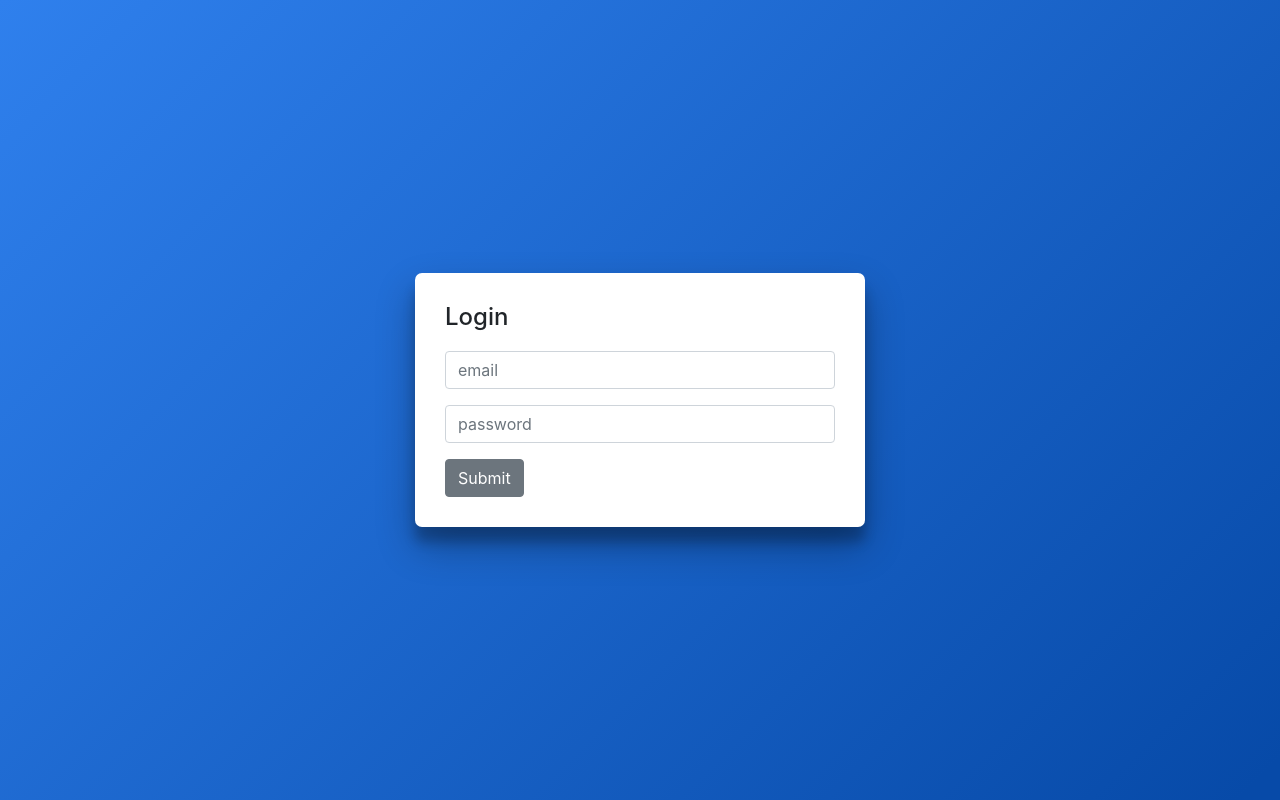
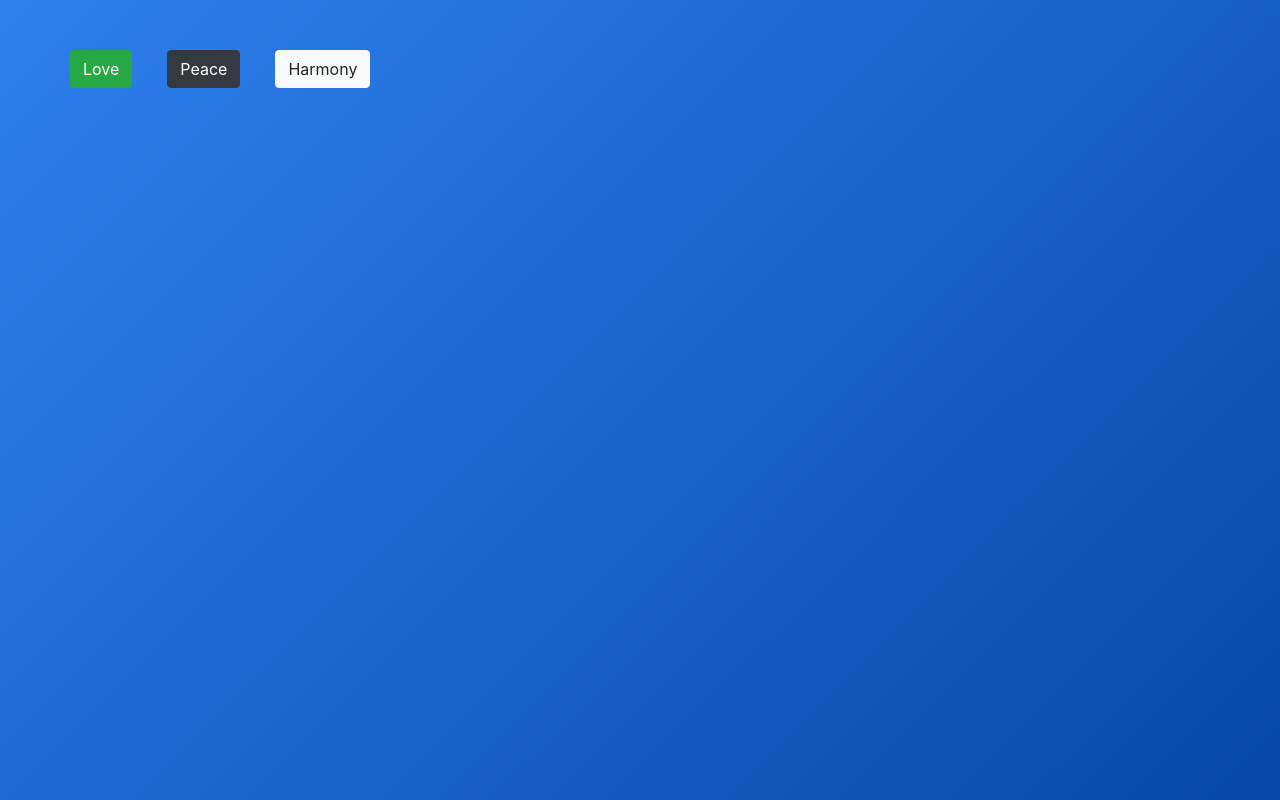
Before and after one commit to essentialism-2-bw/essentialism, a React (Create React App) app: page /dashboard in a window 1280 px wide. Built offline with nearby package versions, Linux system fonts and the light colour scheme.

Commit message:
added start to dashboard as well as top value modals

```diff
--- a/src/App.js
+++ b/src/App.js
@@ -5,6 +5,7 @@ import Auth from "./components/Auth";
 import InitialValues from "./components/InitialValues";
 import TopValues from "./components/TopValues";
 import Descriptions from "./components/Descriptions";
+import Dashboard from "./components/Dashboard";
 import "./App.css";
 
 function App() {
@@ -19,6 +20,27 @@ function App() {
     setValues([...list]);
   }
 
+  const placeholderList = [
+    {
+      value: "Love",
+      color: "success",
+      description:
+        "Lorem ipsum dolor sit amet, consectetur adipiscing elit, sed do eiusmod tempor incididunt ut labore et dolore magna aliqua. Ut enim ad minim veniam, quis nostrud exercitation ullamco laboris nisi ut aliquip ex ea commodo consequat. Duis aute irure dolor in reprehenderit in voluptate velit esse cillum dolore eu fugiat nulla pariatur. Excepteur sint occaecat cupidatat non proident, sunt in culpa qui officia deserunt mollit anim id est laborum."
+    },
+    {
+      value: "Peace",
+      color: "dark",
+      description:
+        "Lorem ipsum dolor sit amet, consectetur adipiscing elit, sed do eiusmod tempor incididunt ut labore et dolore magna aliqua. Ut enim ad minim veniam, quis nostrud exercitation ullamco laboris nisi ut aliquip ex ea commodo consequat. Duis aute irure dolor in reprehenderit in voluptate velit esse cillum dolore eu fugiat nulla pariatur. Excepteur sint occaecat cupidatat non proident, sunt in culpa qui officia deserunt mollit anim id est laborum."
+    },
+    {
+      value: "Harmony",
+      color: "light",
+      description:
+        "Lorem ipsum dolor sit amet, consectetur adipiscing elit, sed do eiusmod tempor incididunt ut labore et dolore magna aliqua. Ut enim ad minim veniam, quis nostrud exercitation ullamco laboris nisi ut aliquip ex ea commodo consequat. Duis aute irure dolor in reprehenderit in voluptate velit esse cillum dolore eu fugiat nulla pariatur. Excepteur sint occaecat cupidatat non proident, sunt in culpa qui officia deserunt mollit anim id est laborum."
+    }
+  ];
+
   return (
     <div
       style={{
@@ -29,13 +51,15 @@ function App() {
     )`,
         minHeight: "100vh",
         display: "flex",
-        alignItems: "center",
         justifyContent: "center",
         paddingTop: "50px"
       }}
     >
       <Router>
         <Switch>
+          <Route path="/dashboard">
+            <Dashboard valueList={placeholderList} />
+          </Route>
           <Route path="/onboarding/descriptions">
             <Descriptions valueList={values} />
           </Route>
--- a/src/components/Auth.js
+++ b/src/components/Auth.js
@@ -22,7 +22,8 @@ function Auth() {
         marginTop: "-50px",
         backgroundColor: "#fff",
         borderRadius: "7px",
-        boxShadow: "0 19px 38px rgba(0,0,0,0.30), 0 15px 12px rgba(0,0,0,0.22)"
+        boxShadow: "0 19px 38px rgba(0,0,0,0.30), 0 15px 12px rgba(0,0,0,0.22)",
+        alignSelf: "center"
       }}
     >
       <h4 style={{ margin: "0 0 20px" }}>Login</h4>
--- /dev/null
+++ b/src/components/Dashboard.js
@@ -0,0 +1,37 @@
+import React from "react";
+import { useEffect, useState } from "react";
+import {
+  Button,
+  Form,
+  Badge,
+  Container,
+  Row,
+  Col,
+  UncontrolledCollapse,
+  CardBody,
+  Card
+} from "reactstrap";
+import TopValueBtn from "./TopValueBtn";
+
+function Dashboard(props) {
+  const [values] = useState(props.valueList);
+  const [selected, setSelected] = useState([]);
+
+  return (
+    <Container>
+      <Row>
+        {props.valueList.map(value => {
+          return (
+            <TopValueBtn
+              value={value.value}
+              color={value.color}
+              description={value.description}
+            />
+          );
+        })}
+      </Row>
+    </Container>
+  );
+}
+
+export default Dashboard;
--- a/src/components/Descriptions.js
+++ b/src/components/Descriptions.js
@@ -2,7 +2,16 @@ import React from "react";
 import { useEffect, useState } from "react";
 import { Link } from "react-router-dom";
 import { useForm } from "react-hook-form";
-import { Button, Form, FormGroup, Badge, Input } from "reactstrap";
+import {
+  Button,
+  Form,
+  FormGroup,
+  Badge,
+  Input,
+  Container,
+  Row,
+  Col
+} from "reactstrap";
 
 function Descriptions(props) {
   const stateObject = props.valueList.map(value => {
@@ -24,28 +33,35 @@ function Descriptions(props) {
   }
 
   return (
-    <div style={{ maxWidth: "800px" }}>
+    <Container>
+      <Col>
         <Form>
           <h4
             style={{
-            minWidth: "800px",
-            padding: "30px",
+              margin: "0 0 30px"
+            }}
+          >
+            <Badge
+              style={{
+                padding: "30px 100px 30px 30px",
                 backgroundColor: "#fff",
                 borderRadius: "7px",
                 boxShadow:
                   "0 19px 38px rgba(0,0,0,0.30), 0 15px 12px rgba(0,0,0,0.22)",
-            margin: "0 0 30px"
+                fontSize: "inherit",
+                color: "inherit",
+                fontWeight: "inherit"
               }}
             >
               Please describe why each value is important to you
-          <Link to="/onboarding/descriptions">
+            </Badge>
+            <Link to="/dashboard">
               <Button
                 color="success"
                 style={{
                   boxShadow:
                     "0 19px 38px rgba(0,0,0,0.30), 0 15px 12px rgba(0,0,0,0.22)",
-                position: "relative",
-                left: "180px"
+                  marginLeft: "-60px"
                 }}
               >
                 submit
@@ -78,7 +94,8 @@ function Descriptions(props) {
             })}
           </div>
         </Form>
-    </div>
+      </Col>
+    </Container>
   );
 }
 
--- a/src/components/InitialValues.js
+++ b/src/components/InitialValues.js
@@ -1,7 +1,7 @@
 import React from "react";
 import { useEffect, useState } from "react";
 import { Link } from "react-router-dom";
-import { Button, Form, Badge } from "reactstrap";
+import { Button, Form, Badge, Container, Row, Col } from "reactstrap";
 
 function InitialValues(props) {
   const initial_values = [
@@ -252,7 +252,8 @@ function InitialValues(props) {
   }
 
   return (
-    <div style={{ maxWidth: "800px" }}>
+    <Container>
+      <Col>
         <Form
           onSubmit={() => {
             props.handleValueChange();
@@ -261,15 +262,23 @@ function InitialValues(props) {
         >
           <h4
             style={{
-            padding: "30px",
+              margin: "0 0 30px"
+            }}
+          >
+            <Badge
+              style={{
+                padding: "30px 100px 30px 30px",
                 backgroundColor: "#fff",
                 borderRadius: "7px",
                 boxShadow:
                   "0 19px 38px rgba(0,0,0,0.30), 0 15px 12px rgba(0,0,0,0.22)",
-            margin: "0 0 30px"
+                fontSize: "inherit",
+                color: "inherit",
+                fontWeight: "inherit"
               }}
             >
               Pick the values which resonate with you
+            </Badge>
             <Link to="/onboarding/final_values">
               <Button
                 color="success"
@@ -279,8 +288,7 @@ function InitialValues(props) {
                 style={{
                   boxShadow:
                     "0 19px 38px rgba(0,0,0,0.30), 0 15px 12px rgba(0,0,0,0.22)",
-                position: "relative",
-                left: "285px"
+                  marginLeft: "-60px"
                 }}
               >
                 continue
@@ -313,7 +321,8 @@ function InitialValues(props) {
             })}
           </div>
         </Form>
-    </div>
+      </Col>
+    </Container>
   );
 }
 
--- /dev/null
+++ b/src/components/TopValueBtn.js
@@ -0,0 +1,35 @@
+import React, { useState } from "react";
+
+import { Button, Modal, ModalHeader, ModalBody, ModalFooter } from "reactstrap";
+
+function TopValueBtn(props) {
+  const [modal, setModal] = useState(false);
+
+  const toggle = () => setModal(!modal);
+
+  return (
+    <div>
+      <Button
+        color={props.color}
+        onClick={toggle}
+        style={{ marginRight: "35px" }}
+      >
+        {props.value}
+      </Button>
+      <Modal isOpen={modal} toggle={toggle}>
+        <ModalHeader toggle={toggle}>{props.value}</ModalHeader>
+        <ModalBody>{props.description}</ModalBody>
+        <ModalFooter>
+          <Button color="primary" onClick={toggle}>
+            Edit
+          </Button>{" "}
+          <Button color="secondary" onClick={toggle}>
+            Cancel
+          </Button>
+        </ModalFooter>
+      </Modal>
+    </div>
+  );
+}
+
+export default TopValueBtn;
--- a/src/components/TopValues.js
+++ b/src/components/TopValues.js
@@ -2,7 +2,7 @@ import React from "react";
 import { useEffect, useState } from "react";
 import { Link } from "react-router-dom";
 import { useForm } from "react-hook-form";
-import { Button, Form } from "reactstrap";
+import { Button, Form, Badge, Container, Row, Col } from "reactstrap";
 
 function TopValues(props) {
   function addValue(event) {
@@ -30,20 +30,28 @@ function TopValues(props) {
   }, [selected]); */
 
   return (
-    <div style={{ maxWidth: "800px" }}>
+    <Container>
+      <Col>
         <Form>
           <h4
             style={{
-            minWidth: "800px",
-            padding: "30px",
+              margin: "0 0 30px"
+            }}
+          >
+            <Badge
+              style={{
+                padding: "30px 100px 30px 30px",
                 backgroundColor: "#fff",
                 borderRadius: "7px",
                 boxShadow:
                   "0 19px 38px rgba(0,0,0,0.30), 0 15px 12px rgba(0,0,0,0.22)",
-            margin: "0 0 30px"
+                fontSize: "inherit",
+                color: "inherit",
+                fontWeight: "inherit"
               }}
             >
               Now pick the three values most important to you
+            </Badge>
             <Link to="/onboarding/descriptions">
               <Button
                 color="success"
@@ -53,8 +61,7 @@ function TopValues(props) {
                 style={{
                   boxShadow:
                     "0 19px 38px rgba(0,0,0,0.30), 0 15px 12px rgba(0,0,0,0.22)",
-                position: "relative",
-                left: "195px"
+                  marginLeft: "-60px"
                 }}
               >
                 continue
@@ -77,7 +84,8 @@ function TopValues(props) {
             })}
           </div>
         </Form>
-    </div>
+      </Col>
+    </Container>
   );
 }
 
```
Lines whose indentation alone changed are shown as unchanged.
